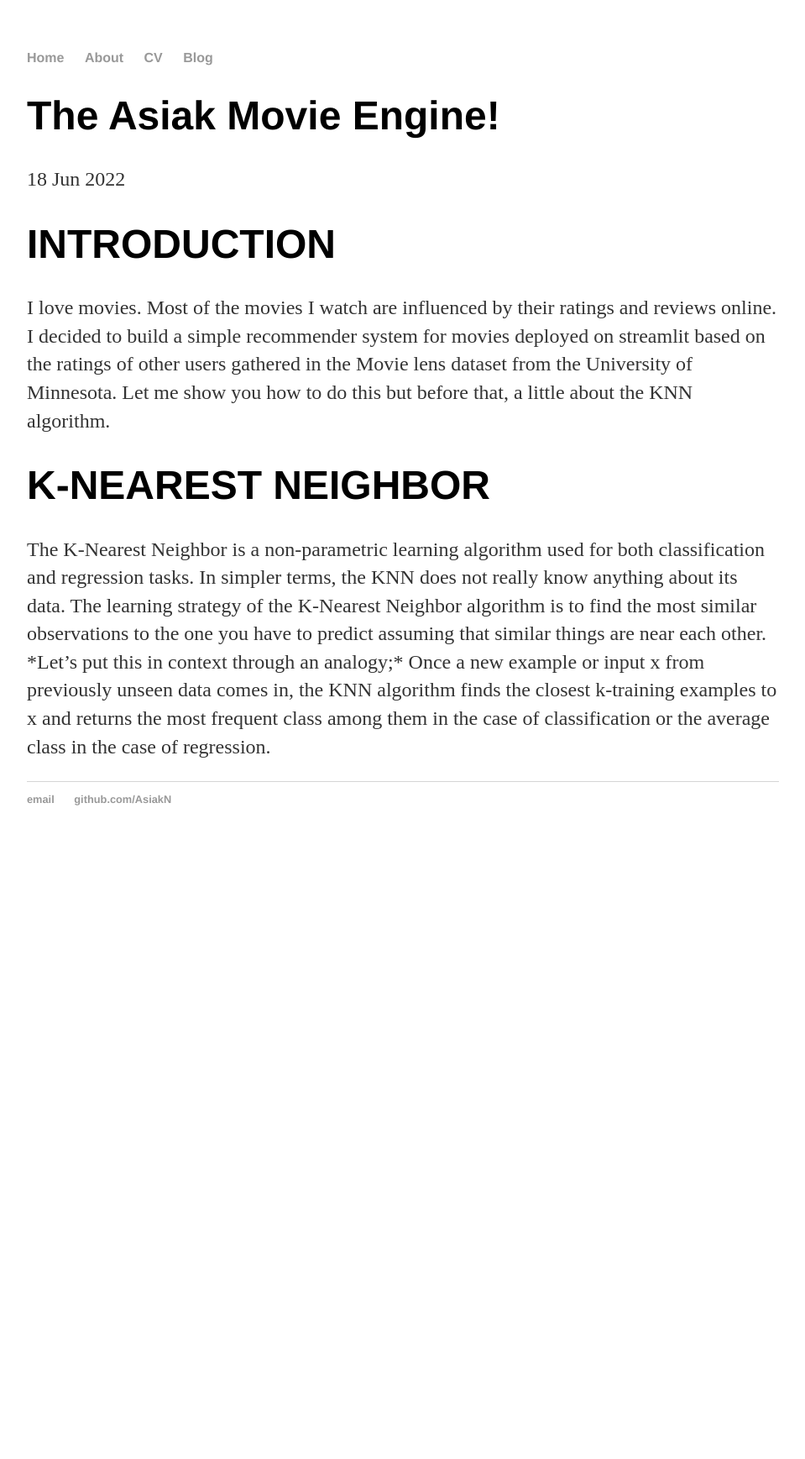
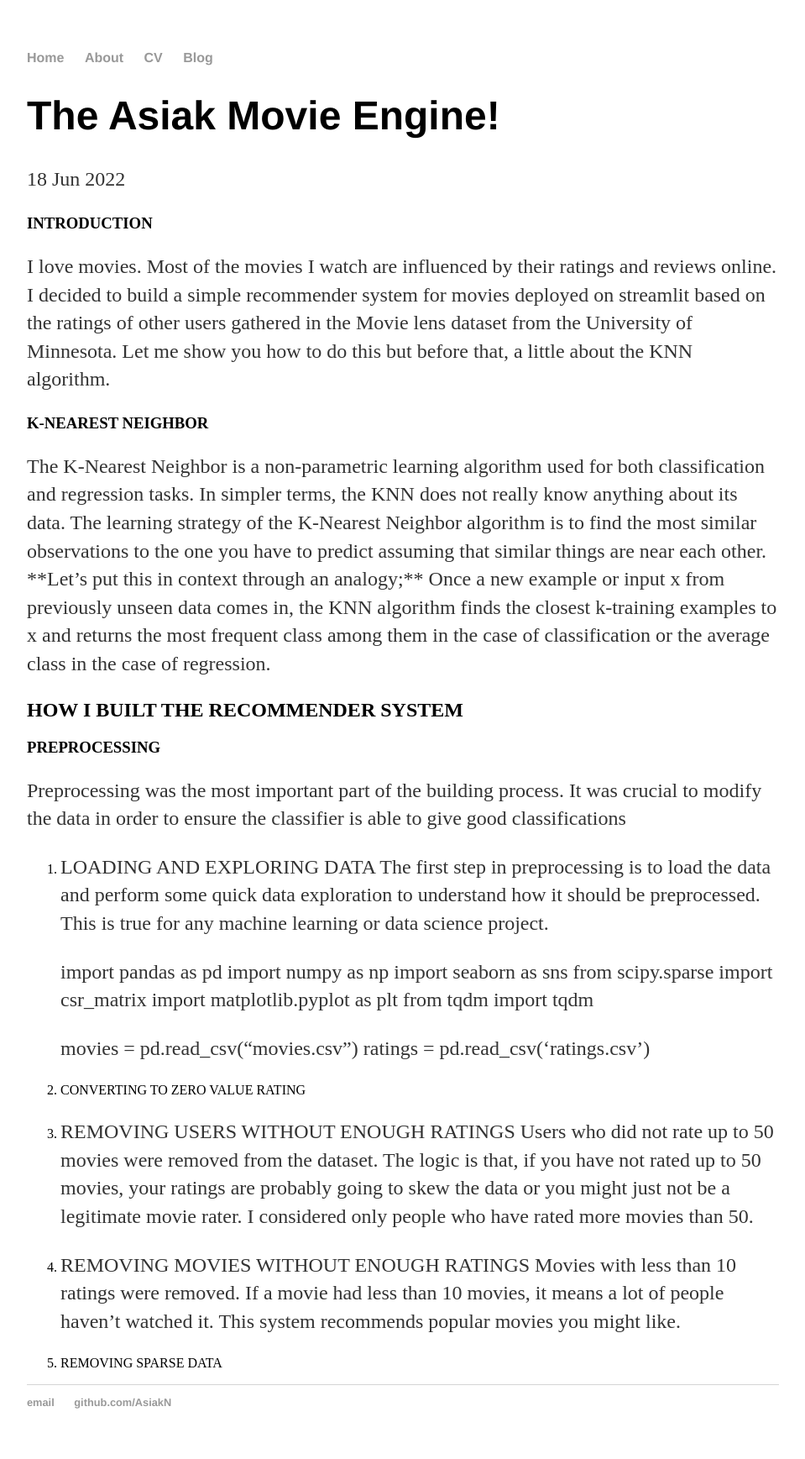
Before and after one commit to AsiakN/Nat.github.io, a Jekyll site: the page built from _posts/2022-06-18-asiak-engine-Movie-Recommender-System-Using-KNN.md, in a window 1280 px wide. Shown: the whole page at 84% size, without its empty margins (160-1119 px from the left). Built offline with Jekyll 4.4.1, drawn with Linux system fonts in a browser that asks for light colours; before the commit the page ends 1019 px from its top, so only the background shows below that.

Commit message:
Update 2022-06-18-asiak-engine-Movie-Recommender-System-Using-KNN.md

```diff
--- a/_posts/2022-06-18-asiak-engine-Movie-Recommender-System-Using-KNN.md
+++ b/_posts/2022-06-18-asiak-engine-Movie-Recommender-System-Using-KNN.md
@@ -5,17 +5,46 @@ date: '2022-06-18'
 categories: machine learning
 ---
 
-# INTRODUCTION
+### INTRODUCTION
 <p>I love movies. Most of the movies I watch are influenced by their ratings and reviews online.
 I decided to build a simple recommender system for movies deployed on streamlit based on the ratings of other users gathered in the Movie lens dataset from the University of Minnesota.
 Let me show you how to do this but before that, a little about the KNN algorithm.</p>
 
-# K-NEAREST NEIGHBOR
+### K-NEAREST NEIGHBOR
 <p>
   The K-Nearest Neighbor is a non-parametric learning algorithm used for both classification and regression tasks.
   In simpler terms, the KNN does not really know anything about its data.
   The learning strategy of the K-Nearest Neighbor algorithm is to find the most similar observations to the one you have to predict assuming that similar things are near each other.<br>
-  *Let’s put this in context through an analogy;*
+  **Let’s put this in context through an analogy;**
 
   Once a new example or input x from previously unseen data comes in, the KNN algorithm finds the closest k-training examples to x and returns the most       frequent class among them in the case of classification or the average class in the case of regression.
 </p>
+
+## HOW I BUILT THE RECOMMENDER SYSTEM
+
+### PREPROCESSING
+Preprocessing was the most important part of the building process. It was crucial to modify the data in order to ensure the classifier is able to give good classifications
+
+1. LOADING AND EXPLORING DATA
+  The first step in preprocessing is to load the data and perform some quick data exploration to understand how it should be preprocessed. This is true       for any machine learning or data science project.
+
+    import pandas as pd
+    import numpy as np
+    import seaborn as sns
+    from scipy.sparse import csr_matrix
+    import matplotlib.pyplot as plt
+    from tqdm import tqdm
+
+    movies = pd.read_csv("movies.csv")
+    ratings = pd.read_csv('ratings.csv')
+
+2. CONVERTING TO ZERO VALUE RATING
+3. REMOVING USERS WITHOUT ENOUGH RATINGS
+   Users who did not rate up to 50 movies were removed from the dataset. The logic is that, if you have not rated up to 50 movies, your ratings are
+   probably going to skew the data or you might just not be a legitimate movie rater. I considered only people who have rated more movies than 50.
+
+4. REMOVING MOVIES WITHOUT ENOUGH RATINGS
+   Movies with less than 10 ratings were removed. If a movie had less than 10 movies, it means a lot of people haven’t watched it. This system recommends
+   popular movies you might like.
+
+5. REMOVING SPARSE DATA
```
